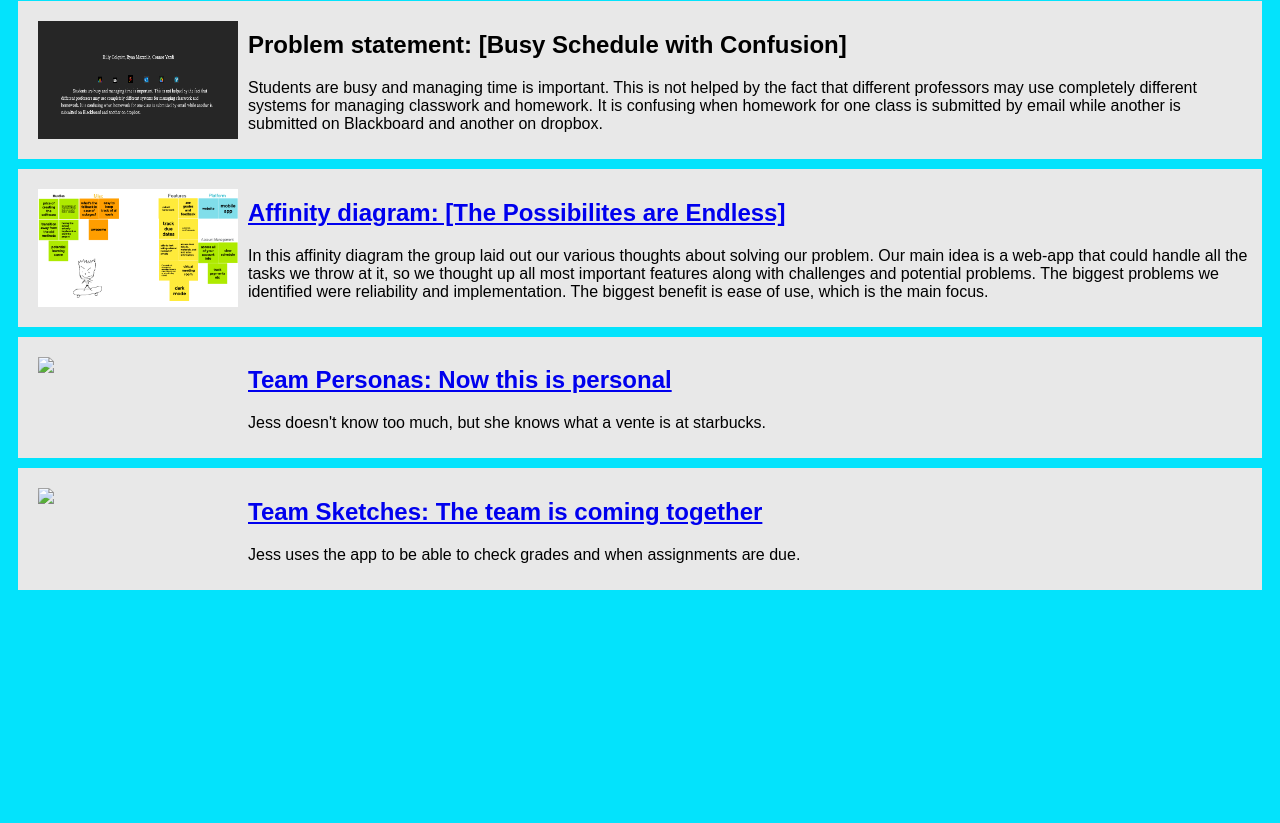
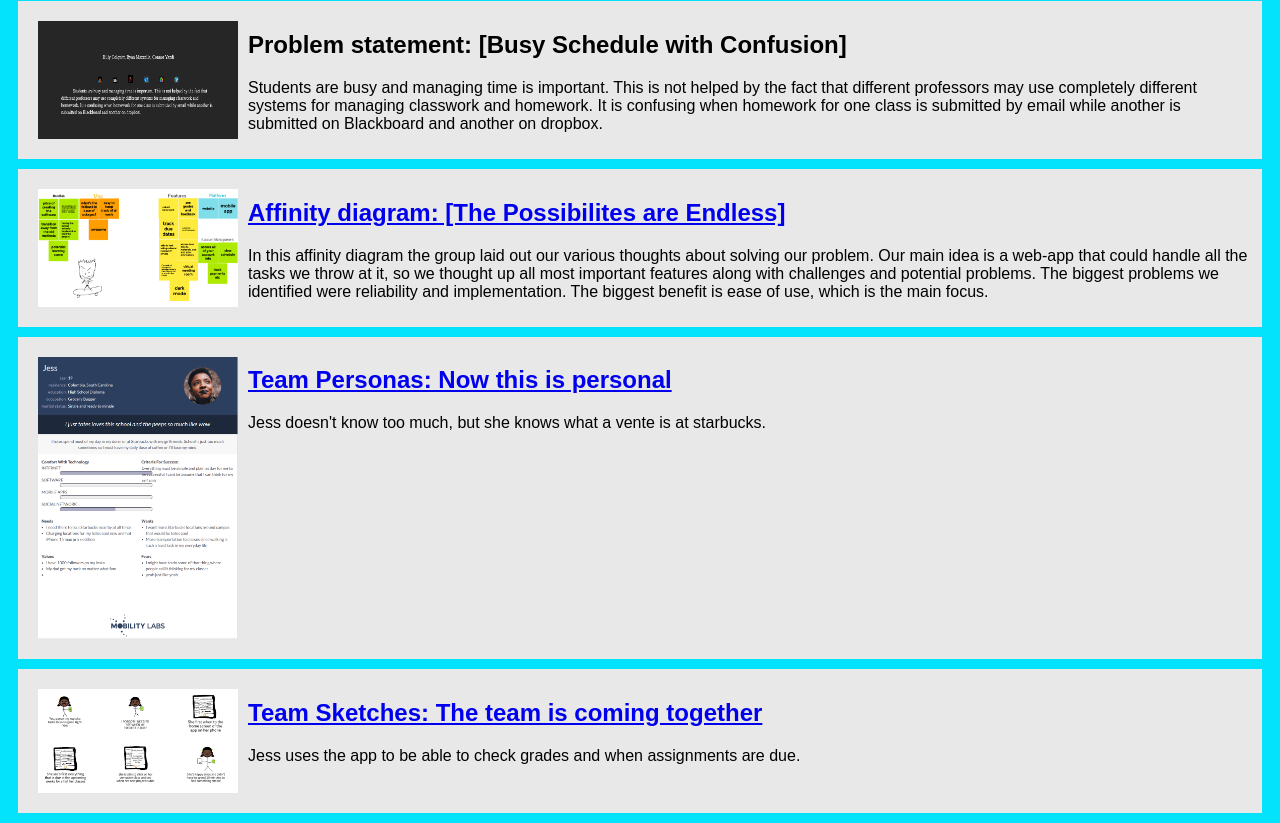
Before and after one commit to Billycolquitt12/billycolquitt12.github.io, a plain HTML site: page index.html in a window 1280 px wide. Shown: the part 79-902 px from the top of the page. Before the commit the page ends 800 px from the top, so only its background shows below. Drawn offline with Linux system fonts and the light colour scheme.

Commit message:
Update index.html

```diff
--- a/index.html
+++ b/index.html
@@ -29,7 +29,7 @@ In this affinity diagram the group laid out our various thoughts about solving o
 </section>
     <!-- Personas assignment -->
 <section class="assign">
-<img src="images/Jess.png" />
+<img src="images1/Jess.png" />
 <section class="assign-det">
 <a href="files/all-personas.pdf"><h2>Team Personas: Now this is personal</h2></a>
 <p>
@@ -39,7 +39,7 @@ Jess doesn't know too much, but she knows what a vente is at starbucks.
 </section>
 <!-- Sketching assignment -->
  <section class="assign">
- <img src="images/mysketch.PNG" />
+ <img src="images1/mysketch.PNG" />
  <section class="assign-det">
  <a href="files/storyboards.pdf"><h2>Team Sketches: The team is coming together</h2></a>
  <p>
```
